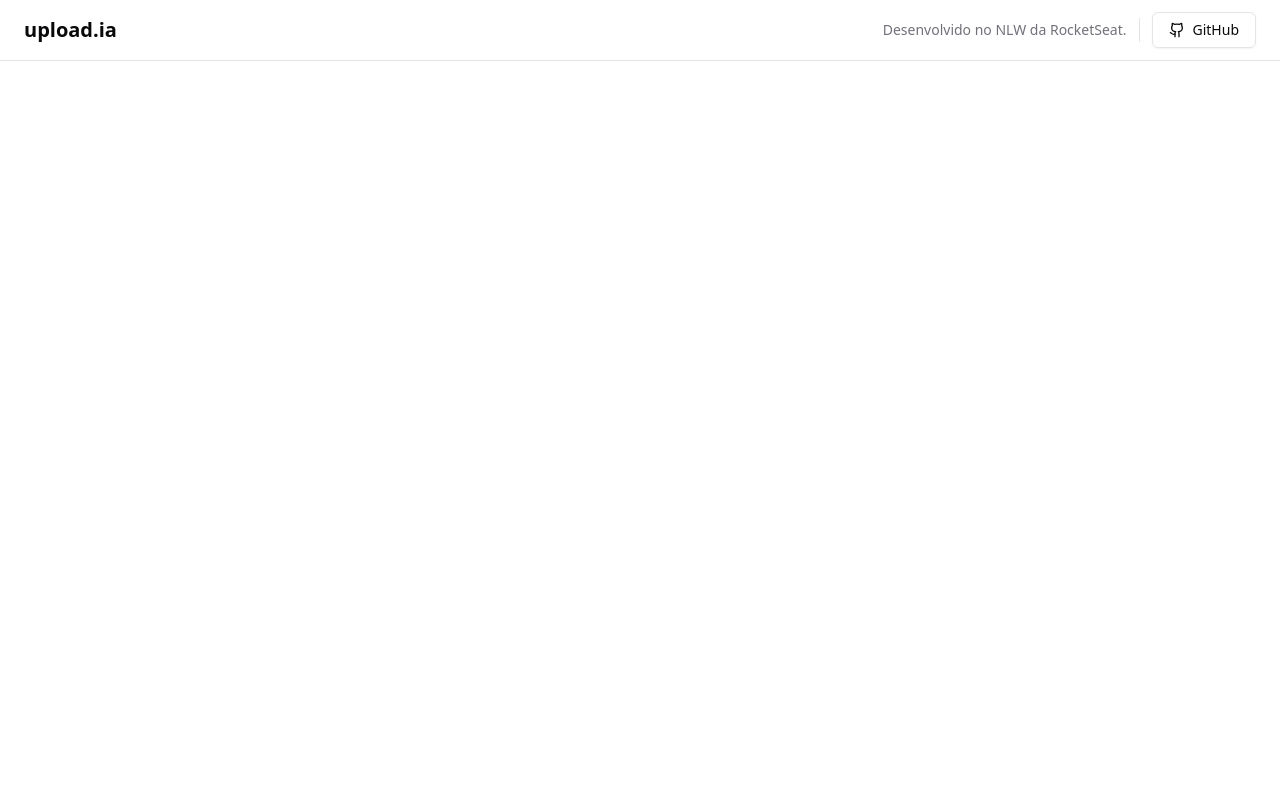
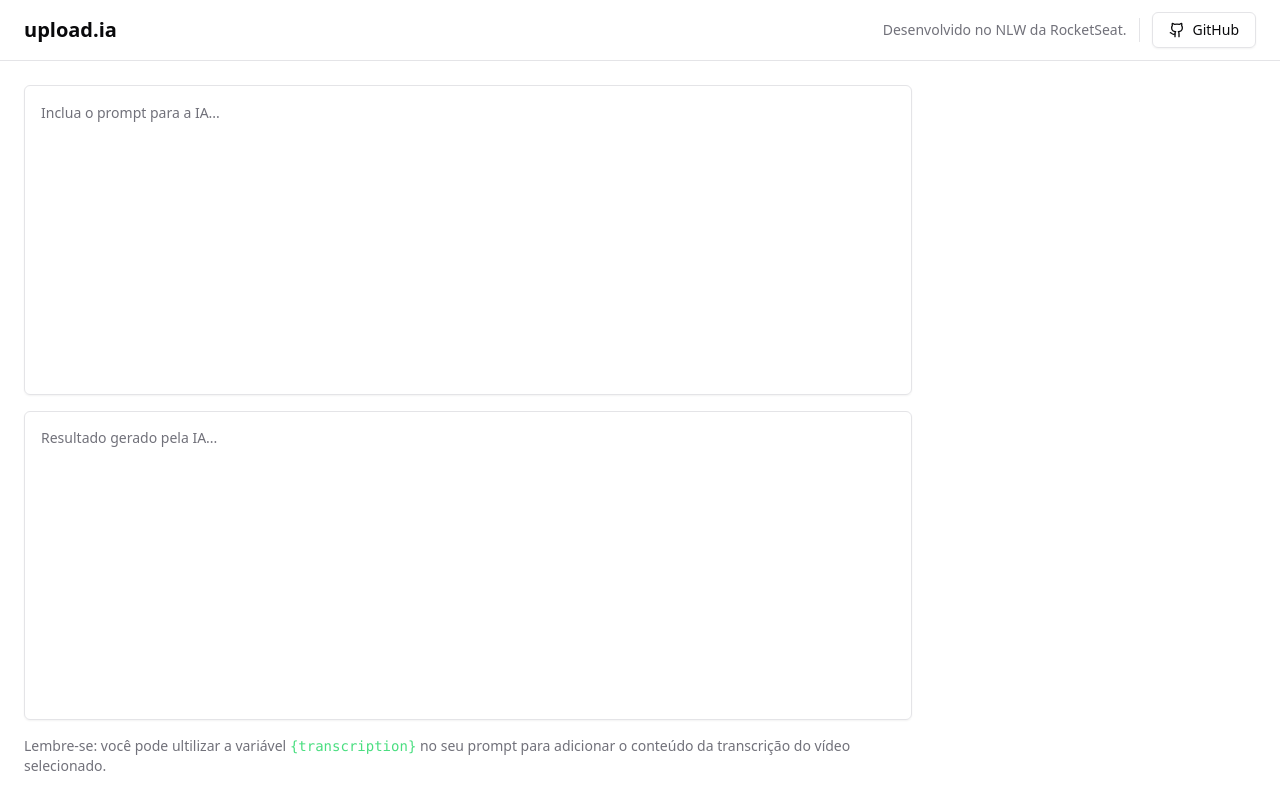
Before and after one commit to raonircl/upload-ai-web, a React (Vite) app: page / in a window 1280 px wide. Built offline with nearby package versions, Linux system fonts and the light colour scheme.

Commit message:
feat: textarea

```diff
--- a/src/App.tsx
+++ b/src/App.tsx
@@ -1,10 +1,11 @@
 import { Github } from 'lucide-react'
 import { Button } from "./components/ui/button"
 import { Separator } from './components/ui/separator'
+import { Textarea } from './components/ui/textarea'
 
 export function App() {
   return (
-    <div>
+    <div className='min-h-screen flex flex-col'>
       <div className="px-6 py-3 flex items-center justify-between border-b">
         <h1 className="text-xl font-bold">upload.ia</h1>
 
@@ -21,6 +22,27 @@
           </Button>
         </div>
       </div>
+
+      <main className='flex-1 p-6 flex gap-6'>
+        <div className='flex flex-col flex-1 gap-4'>
+          <div className='grid grid-rows-2 gap-4 flex-1'>
+            <Textarea
+              className='resize-none p-4 leading-relaxed'
+              placeholder='Inclua o prompt para a IA...'
+            />
+            <Textarea
+              className='resize-none p-4'
+              placeholder='Resultado gerado pela IA...'
+              readOnly
+            />
+          </div>
+
+          <p className='text-sm text-muted-foreground'>
+            Lembre-se: você pode ultilizar a variável <code className='text-green-400'>{'{transcription}'}</code> no seu prompt para adicionar o conteúdo da transcrição do vídeo selecionado.
+          </p>
+        </div>
+        <aside className='w-80'></aside>
+      </main>
     </div>
     )
 }
--- /dev/null
+++ b/src/components/ui/textarea.tsx
@@ -0,0 +1,24 @@
+import * as React from "react"
+
+import { cn } from "@/lib/utils"
+
+export interface TextareaProps
+  extends React.TextareaHTMLAttributes<HTMLTextAreaElement> {}
+
+const Textarea = React.forwardRef<HTMLTextAreaElement, TextareaProps>(
+  ({ className, ...props }, ref) => {
+    return (
+      <textarea
+        className={cn(
+          "flex min-h-[60px] w-full rounded-md border border-input bg-transparent px-3 py-2 text-sm shadow-sm placeholder:text-muted-foreground focus-visible:outline-none focus-visible:ring-1 focus-visible:ring-ring disabled:cursor-not-allowed disabled:opacity-50",
+          className
+        )}
+        ref={ref}
+        {...props}
+      />
+    )
+  }
+)
+Textarea.displayName = "Textarea"
+
+export { Textarea }
```
